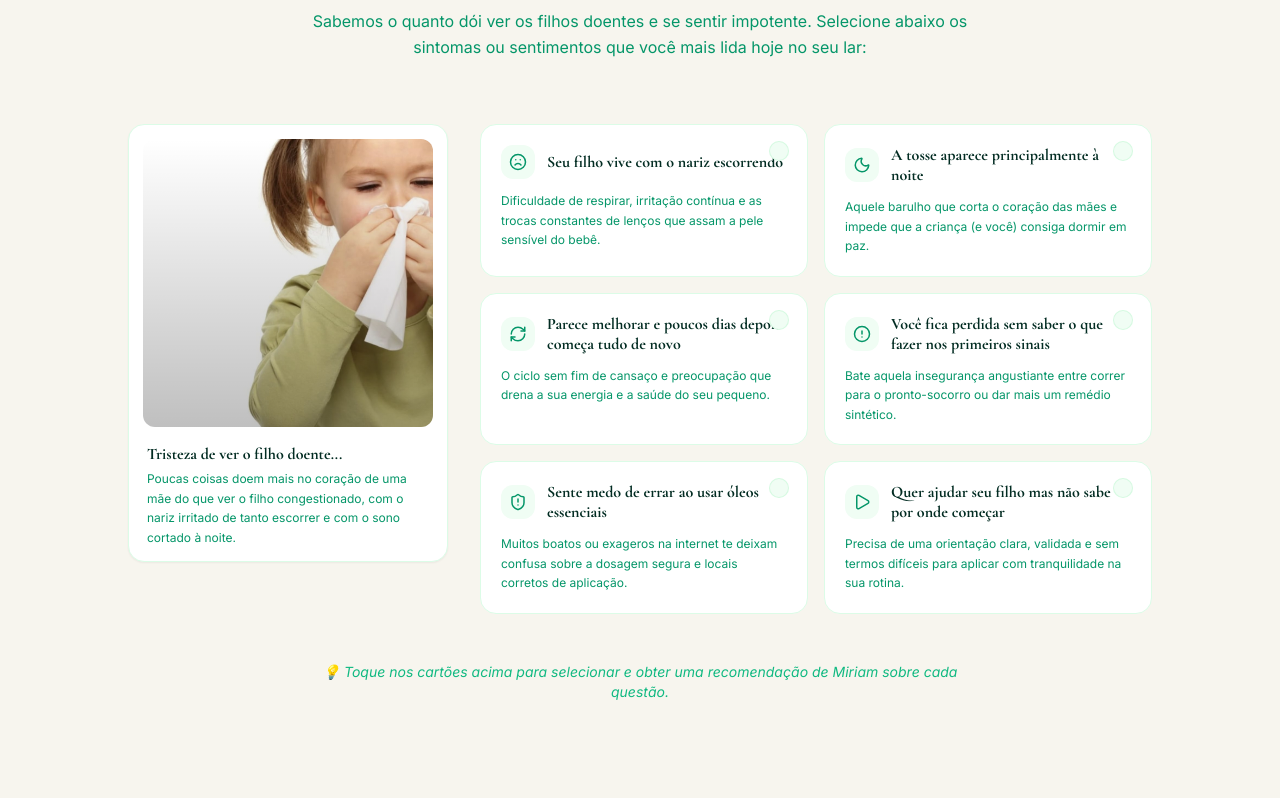
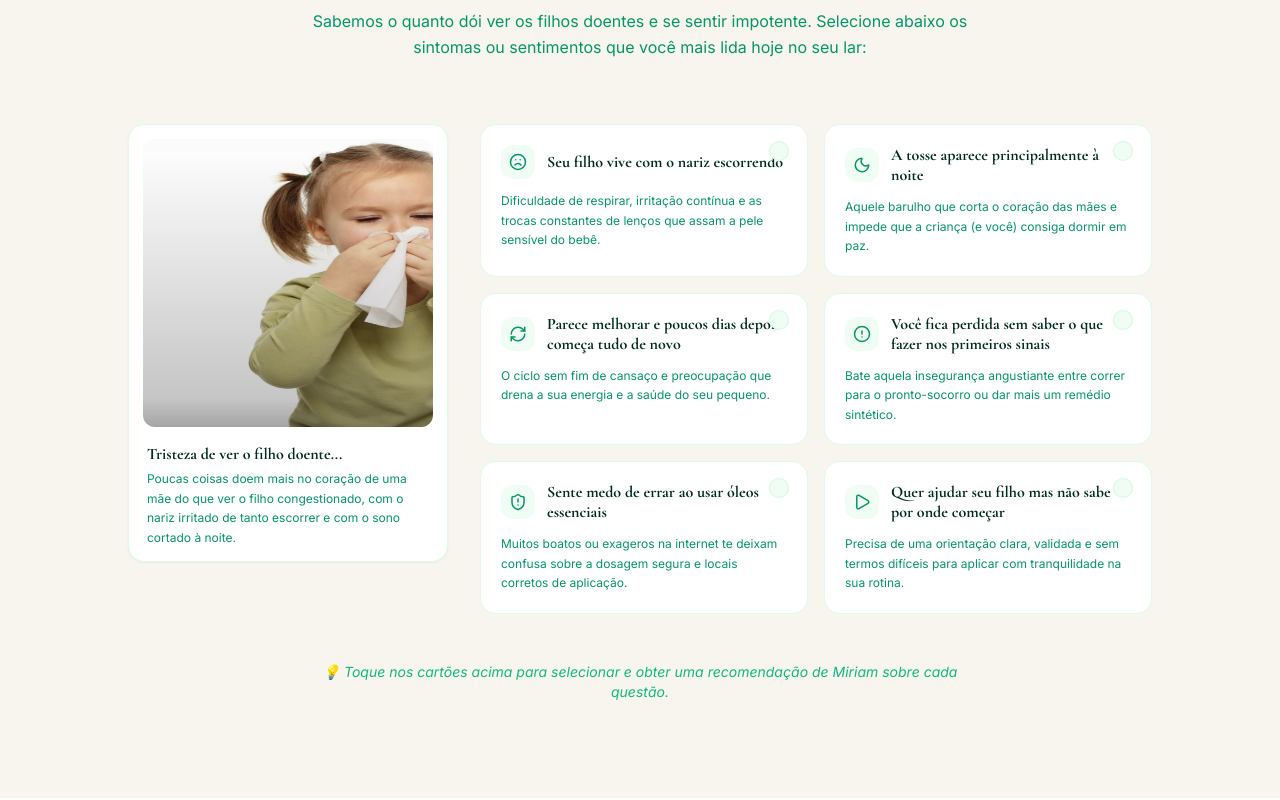
Before and after one commit to felipesobrinho/sos-respiratorio, a React (Vite) app: page / in a window 1280 px wide. Shown: the part 1080-1880 px from the top of the page. Built offline with nearby package versions, Linux system fonts and the light colour scheme.

Commit message:
style: update object-fit to fill for images
Change image scaling property from object-cover to object-fill to ensure entire content is visible within the containers.

```diff
--- a/src/App.tsx
+++ b/src/App.tsx
@@ -416,7 +416,7 @@ export default function App() {
                     src="/crianca2.jpg"
                     alt="Criança doente com nariz escorrendo"
                     referrerPolicy="no-referrer"
-                    className="w-full h-full object-cover object-center"
+                    className="w-full h-full object-fill object-center"
                   />
                   <div className="absolute inset-0 bg-gradient-to-t from-black/25 to-transparent pointer-events-none" />
                 </div>
@@ -942,7 +942,7 @@ export default function App() {
                     src="/miriam.jpg"
                     alt="Miriam Nardin - Aromaterapeuta Infantil"
                     referrerPolicy="no-referrer"
-                    className="absolute inset-0 w-full h-full object-cover object-center transition duration-500 group-hover:scale-102"
+                    className="absolute inset-0 w-full h-full object-fill object-center transition duration-500 group-hover:scale-102"
                     onError={(e) => {
                       const img = e.currentTarget;
                       if (img.src.endsWith("/miriam.jpg")) {
```
